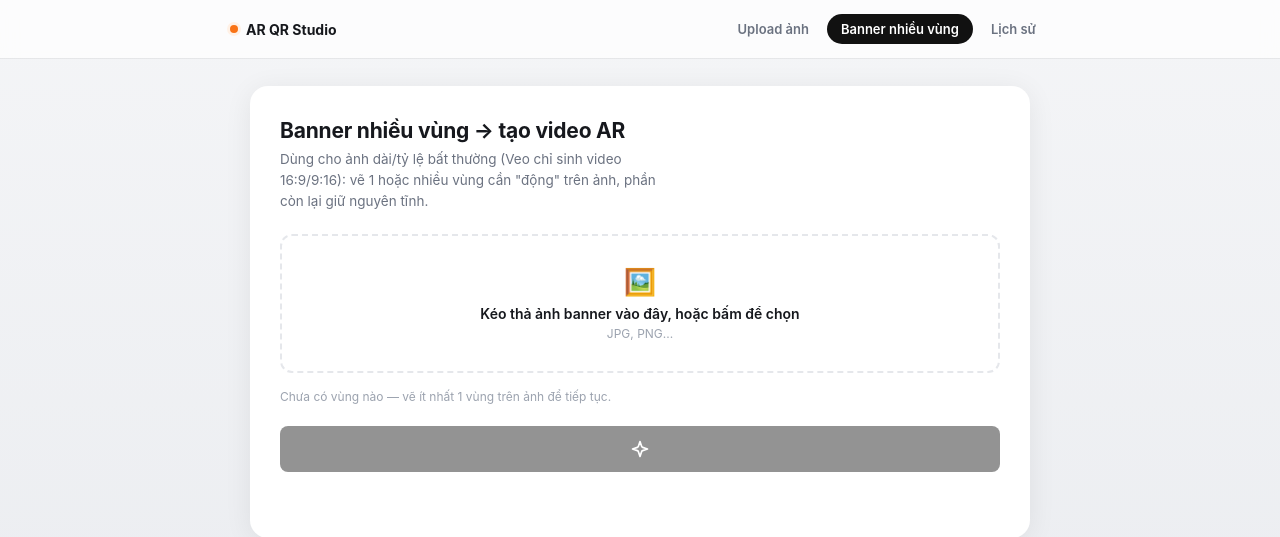
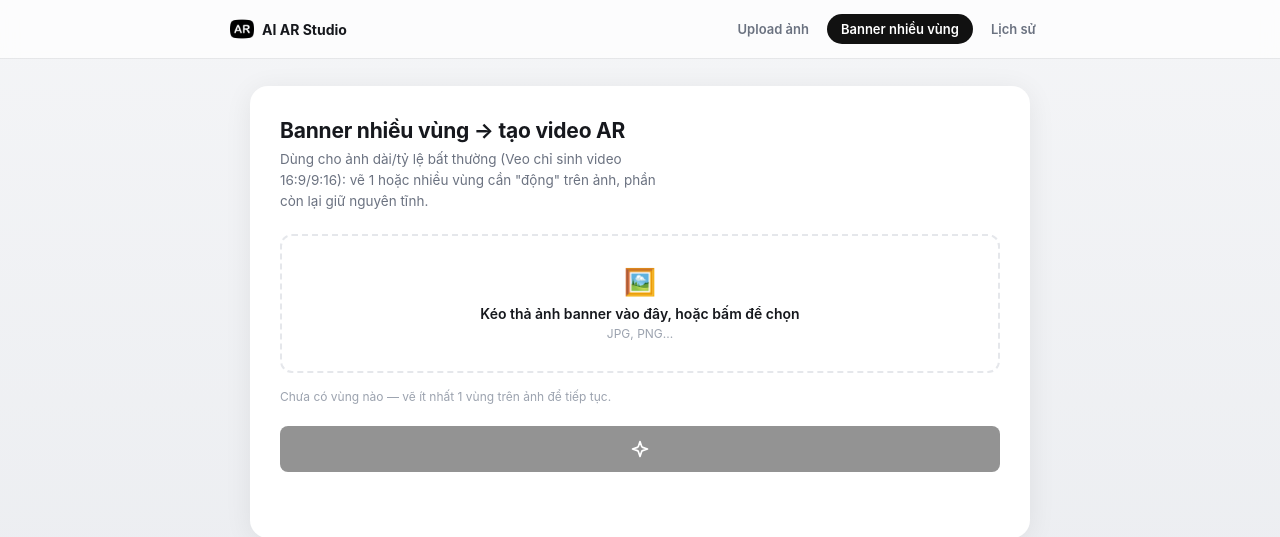
Before and after one commit to hungubqn0310/AI-AR-EDITOR, a FastAPI app: page /banner in a window 1280 px wide. Shown: the top 537 px of the page. Run offline with FastAPI, Linux system fonts and the light colour scheme; some libraries are stand-ins or nearby versions.

Commit message:
INIT COMMIT

```diff
--- a/api/templates/banner.html
+++ b/api/templates/banner.html
@@ -4,6 +4,7 @@
     <meta charset="utf-8" />
     <meta name="viewport" content="width=device-width, initial-scale=1" />
     <title>Banner nhiều vùng → tạo video AR</title>
+    <link rel="icon" href="/static/argentina.png" />
     <link rel="stylesheet" href="/static/admin.css" />
     <script src="/static/icons.js"></script>
     <style>
@@ -32,7 +33,7 @@
   <body class="admin" data-api-key="__API_KEY__">
     <div class="topnav">
       <div class="topnav-inner">
-        <a class="topnav-brand" href="/upload"><span class="dot"></span>AR QR Studio</a>
+        <a class="topnav-brand" href="/upload"><img class="brand-logo" src="/static/argentina.png" alt="" />AI AR Studio</a>
         <nav class="topnav-links">
           <a class="topnav-link" href="/upload">Upload ảnh</a>
           <a class="topnav-link" href="/banner">Banner nhiều vùng</a>
--- a/api/templates/edit.html
+++ b/api/templates/edit.html
@@ -4,6 +4,7 @@
     <meta charset="utf-8" />
     <meta name="viewport" content="width=device-width, initial-scale=1" />
     <title>Sửa điểm thông tin (hotspot)</title>
+    <link rel="icon" href="/static/argentina.png" />
     <link rel="stylesheet" href="/static/admin.css" />
     <script src="/static/icons.js"></script>
     <style>
@@ -62,7 +63,7 @@
   <body class="admin" data-api-key="__API_KEY__">
     <div class="topnav">
       <div class="topnav-inner">
-        <a class="topnav-brand" href="/upload"><span class="dot"></span>AR QR Studio</a>
+        <a class="topnav-brand" href="/upload"><img class="brand-logo" src="/static/argentina.png" alt="" />AI AR Studio</a>
         <nav class="topnav-links">
           <a class="topnav-link" href="/upload">Upload ảnh</a>
           <a class="topnav-link" href="/banner">Banner nhiều vùng</a>
--- a/api/templates/history.html
+++ b/api/templates/history.html
@@ -4,6 +4,7 @@
     <meta charset="utf-8" />
     <meta name="viewport" content="width=device-width, initial-scale=1" />
     <title>Lịch sử tạo video AR</title>
+    <link rel="icon" href="/static/argentina.png" />
     <link rel="stylesheet" href="/static/admin.css" />
     <script src="/static/icons.js"></script>
     <style>
@@ -45,7 +46,7 @@
   <body class="admin" data-api-key="__API_KEY__">
     <div class="topnav">
       <div class="topnav-inner">
-        <a class="topnav-brand" href="/upload"><span class="dot"></span>AR QR Studio</a>
+        <a class="topnav-brand" href="/upload"><img class="brand-logo" src="/static/argentina.png" alt="" />AI AR Studio</a>
         <nav class="topnav-links">
           <a class="topnav-link" href="/upload">Upload ảnh</a>
           <a class="topnav-link" href="/banner">Banner nhiều vùng</a>
--- a/api/templates/upload.html
+++ b/api/templates/upload.html
@@ -4,12 +4,13 @@
     <meta charset="utf-8" />
     <meta name="viewport" content="width=device-width, initial-scale=1" />
     <title>Upload ảnh → tạo video AR</title>
+    <link rel="icon" href="/static/argentina.png" />
     <link rel="stylesheet" href="/static/admin.css" />
   </head>
   <body class="admin" data-api-key="__API_KEY__">
     <div class="topnav">
       <div class="topnav-inner">
-        <a class="topnav-brand" href="/upload"><span class="dot"></span>AR QR Studio</a>
+        <a class="topnav-brand" href="/upload"><img class="brand-logo" src="/static/argentina.png" alt="" />AI AR Studio</a>
         <nav class="topnav-links">
           <a class="topnav-link" href="/upload">Upload ảnh</a>
           <a class="topnav-link" href="/banner">Banner nhiều vùng</a>
--- a/pages/aeon-full-ar.html
+++ b/pages/aeon-full-ar.html
@@ -4,6 +4,7 @@
     <meta charset="utf-8" />
     <meta name="viewport" content="width=device-width, initial-scale=1, maximum-scale=1, user-scalable=no" />
     <title>AEON MALL — AR sống động</title>
+    <link rel="icon" href="/static/argentina.png" />
     <script>
       window.__camError = null;
       if (navigator.mediaDevices && navigator.mediaDevices.getUserMedia) {
--- a/pages/aeon-qr.html
+++ b/pages/aeon-qr.html
@@ -4,6 +4,7 @@
     <meta charset="utf-8" />
     <meta name="viewport" content="width=device-width, initial-scale=1" />
     <title>AEON MALL — Quét QR</title>
+    <link rel="icon" href="/static/argentina.png" />
     <style>
       html, body {
         min-height: 100%; margin: 0; display: flex; flex-direction: column;
--- a/pages/aeon-site.html
+++ b/pages/aeon-site.html
@@ -4,6 +4,7 @@
     <meta charset="utf-8" />
     <meta name="viewport" content="width=device-width, initial-scale=1" />
     <title>AEON MALL — Banner</title>
+    <link rel="icon" href="/static/argentina.png" />
     <style>
       html, body {
         margin: 0; height: 100%; background: #fff7f2;
--- a/pages/ar-view.html
+++ b/pages/ar-view.html
@@ -4,6 +4,7 @@
     <meta charset="utf-8" />
     <meta name="viewport" content="width=device-width, initial-scale=1, maximum-scale=1, user-scalable=no" />
     <title>AR View</title>
+    <link rel="icon" href="/static/argentina.png" />
     <script>
       window.__camError = null;
       if (navigator.mediaDevices && navigator.mediaDevices.getUserMedia) {
--- a/pages/cat-ar.html
+++ b/pages/cat-ar.html
@@ -4,6 +4,7 @@
     <meta charset="utf-8" />
     <meta name="viewport" content="width=device-width, initial-scale=1, maximum-scale=1, user-scalable=no" />
     <title>Cat AR Demo (MindAR)</title>
+    <link rel="icon" href="/static/argentina.png" />
     <script>
       window.__camError = null;
       if (navigator.mediaDevices && navigator.mediaDevices.getUserMedia) {
--- a/pages/cat-qr.html
+++ b/pages/cat-qr.html
@@ -4,6 +4,7 @@
     <meta charset="utf-8" />
     <meta name="viewport" content="width=device-width, initial-scale=1" />
     <title>Cat AR — Quét QR</title>
+    <link rel="icon" href="/static/argentina.png" />
     <style>
       html, body {
         min-height: 100%; margin: 0; display: flex; flex-direction: column;
--- a/pages/harvest-video.html
+++ b/pages/harvest-video.html
@@ -4,6 +4,7 @@
     <meta charset="utf-8" />
     <meta name="viewport" content="width=device-width, initial-scale=1" />
     <title>Harvest AI Video</title>
+    <link rel="icon" href="/static/argentina.png" />
     <style>
       html, body { height: 100%; margin: 0; background: #000; }
       video {
--- a/pages/show-qr-harvest.html
+++ b/pages/show-qr-harvest.html
@@ -3,6 +3,7 @@
   <head>
     <meta charset="utf-8" />
     <title>Quét QR để xem video AI</title>
+    <link rel="icon" href="/static/argentina.png" />
     <style>
       html, body {
         min-height: 100%; margin: 0; display: flex; flex-direction: column;
--- a/static/admin.css
+++ b/static/admin.css
@@ -67,9 +67,8 @@ body.admin {
   color: var(--text);
   text-decoration: none;
 }
-.topnav-brand .dot {
-  width: 8px; height: 8px; border-radius: 50%; background: var(--accent);
-  box-shadow: 0 0 0 3px var(--accent-soft);
+.topnav-brand .brand-logo {
+  width: 24px; height: 24px; border-radius: 7px; display: block;
 }
 .topnav-links { display: flex; gap: 4px; flex-wrap: wrap; }
 .topnav-link {
```
Also changed, not shown: static/argentina.png (added).
